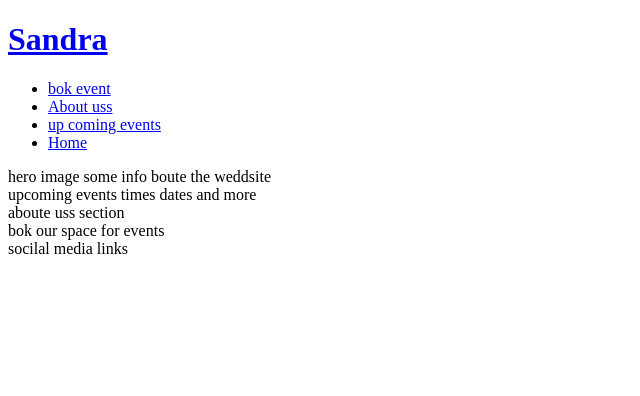
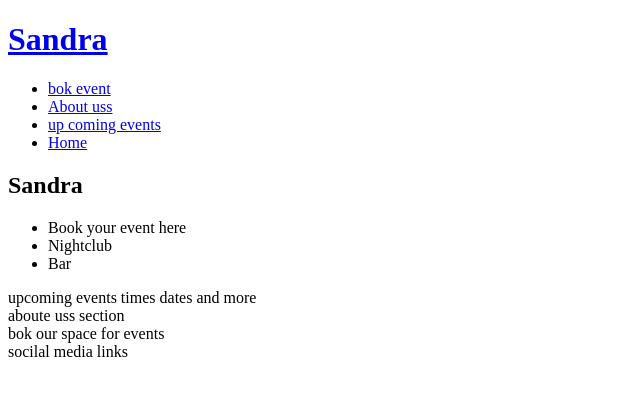
Before and after one commit to Ljunkan22/sandra, a plain HTML site: page index.html in a window 1280 px wide. Shown: the whole page, without its empty margins (0-640 px from the left). Drawn offline with Linux system fonts and the light colour scheme.

Commit message:
add hero image div and cover text to the first section

```diff
--- a/index.html
+++ b/index.html
@@ -32,9 +32,17 @@
        </nav>
 
     </header>
-
-    <section>
-        hero image some info boute the weddsite
+    <!-- hero image and ifo aboute the webbsite -->
+    <section id="hero-outer">
+        <div id="hero-image"></div>
+        <div id="cover-text">
+            <h2>Sandra</h2>
+            <ul>
+                <li>Book your event here</li>
+                <li>Nightclub</li>
+                <li>Bar</li>
+            </ul>
+        </div>
     </section>
 
     <section>
```
Also changed, not shown: assets/images/heroimge.jpg (added).
